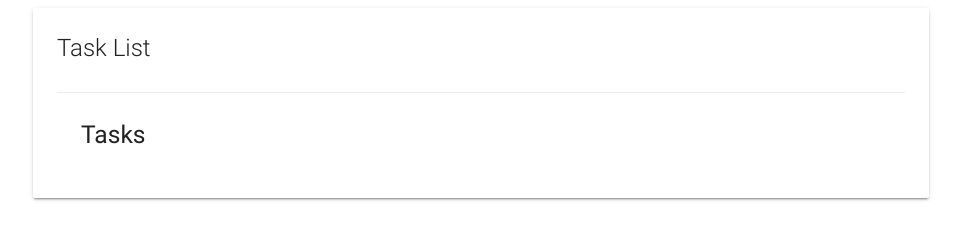
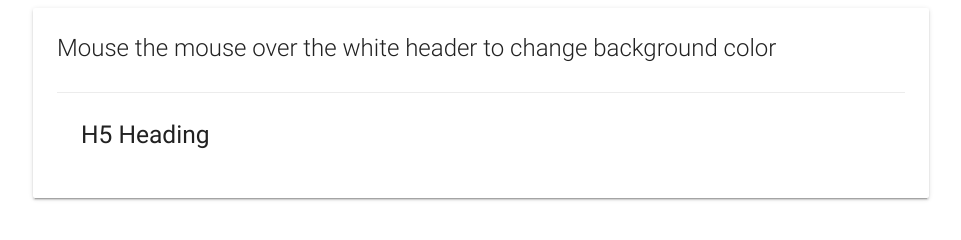
Before and after one commit to SalvatoreSantamaria/MouseoverColorChanger, a plain HTML site: page index.html in a window 1280 px wide. Shown: the whole page, without its empty margins (159-1120 px from the left). Drawn offline with nearby package versions, Linux system fonts and the light colour scheme.

Commit message:
Updated Project

```diff
--- a/index.html
+++ b/index.html
@@ -17,52 +17,11 @@
       <div class="col s12">
         <div id="main" class="card">
           <div class="card-content">
-            <span class="card-title">Task List</span>
+            <span class="card-title">Mouse the mouse over the white header to change background color</span>
             <div class="row">
-              <!-- <form id="task-form">
-                <div class="input-field col s12">
-                  <input type="text" name="task" id="task" value="Walk the dog">
-                  <label for="task">New Task</label>
-                </div> -->
-            <!-- </div>
-            <input type="submit" value="Add Task" class="btn">
-            </form> -->
           </div>
           <div class="card-action">
-            <h5 id="task-title">Tasks</h5>
-            <!-- <ul class="collection">
-              <li class="collection-item">
-                List Item
-                <a href="#" class="delete-item secondary-content">
-                  <i class="fa fa-remove"></i>
-                </a>
-              </li>
-              <li class="collection-item">
-                List Item
-                <a href="#" class="delete-item secondary-content">
-                  <i class="fa fa-remove"></i>
-                </a>
-              </li>
-              <li class="collection-item">
-                List Item
-                <a href="#" class="delete-item secondary-content">
-                  <i class="fa fa-remove"></i>
-                </a>
-              </li>
-              <li class="collection-item">
-                List Item
-                <a href="#" class="delete-item secondary-content">
-                  <i class="fa fa-remove"></i>
-                </a>
-              </li>
-              <li class="collection-item">
-                List Item
-                <a href="#" class="delete-item secondary-content">
-                  <i class="fa fa-remove"></i>
-                </a>
-              </li>
-            </ul> -->
-            <!-- <a class="clear-tasks btn black" href="#">Clear Tasks</a> -->
+            <h5 id="task-title">H5 Heading</h5>
           </div>
         </div>
       </div>
```
